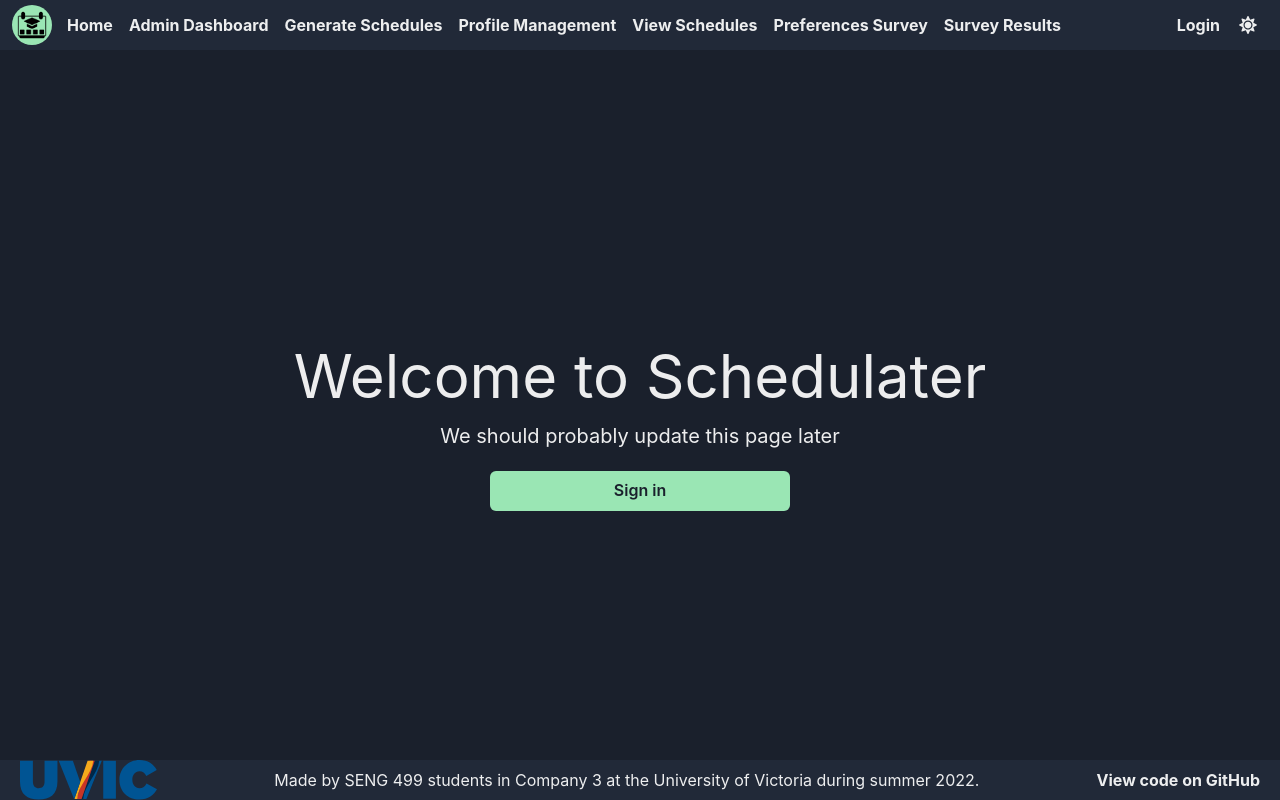
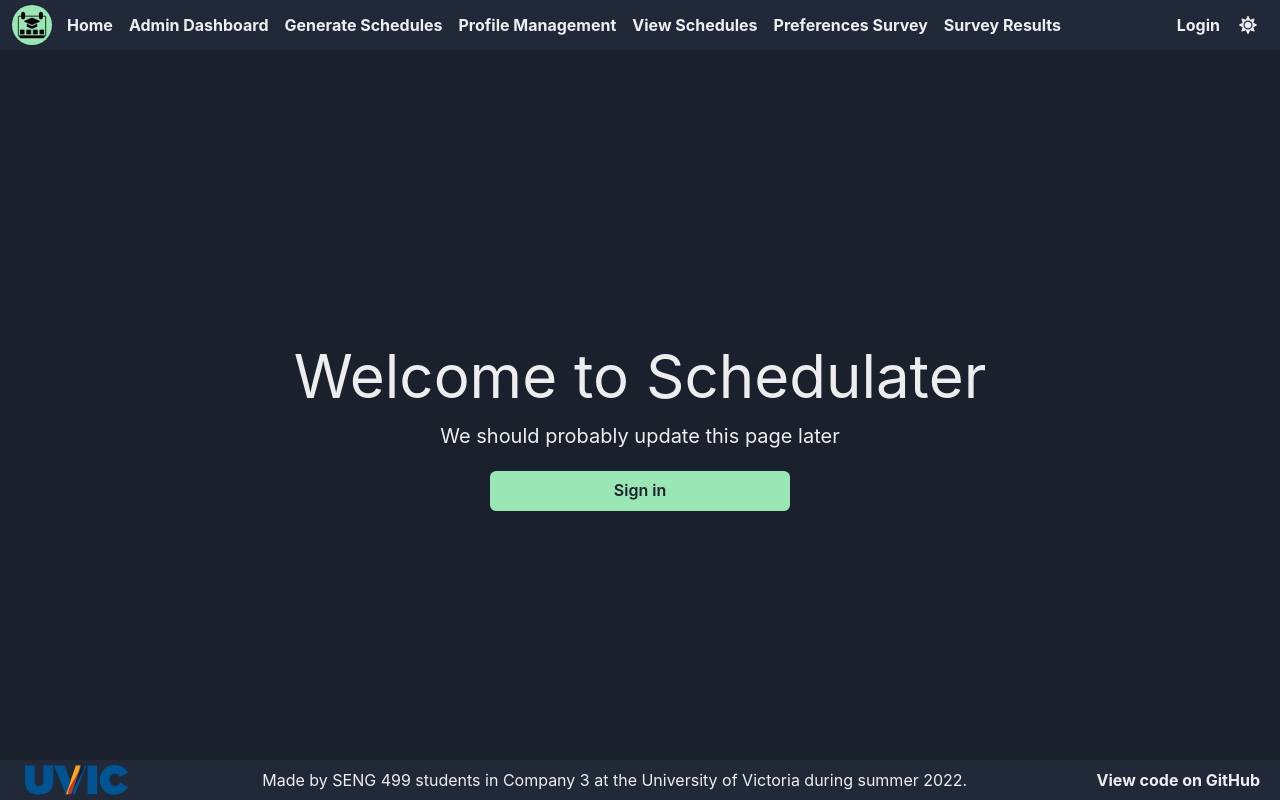
Before and after one commit to SENG499-S22-Company3/frontend, a React (Create React App) app: page / in a window 1280 px wide. Built offline with nearby package versions, Linux system fonts and the light colour scheme.

Commit message:
padding to Uvic logo

```diff
--- a/src/components/Footer.tsx
+++ b/src/components/Footer.tsx
@@ -25,6 +25,7 @@ import {
           <Image
             src={`${process.env.PUBLIC_URL}/uviclogo.svg`}
             alt="uvic logo"
+            padding="5px"
             h="40px"
             minWidth="40px"
           >
@@ -33,7 +34,6 @@ import {
         <Text
         >
           Made by SENG 499 students in Company 3 at the University of Victoria during summer 2022.
-
         </Text>
         <a
             href="https://github.com/SENG499-S22-Company3"
```
